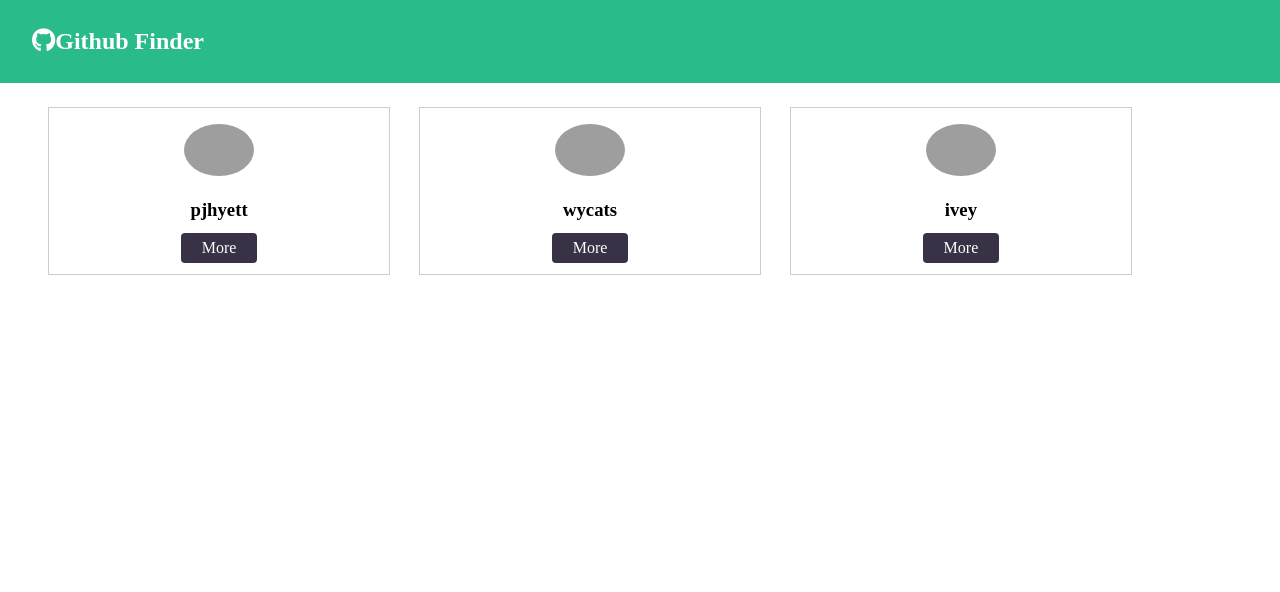
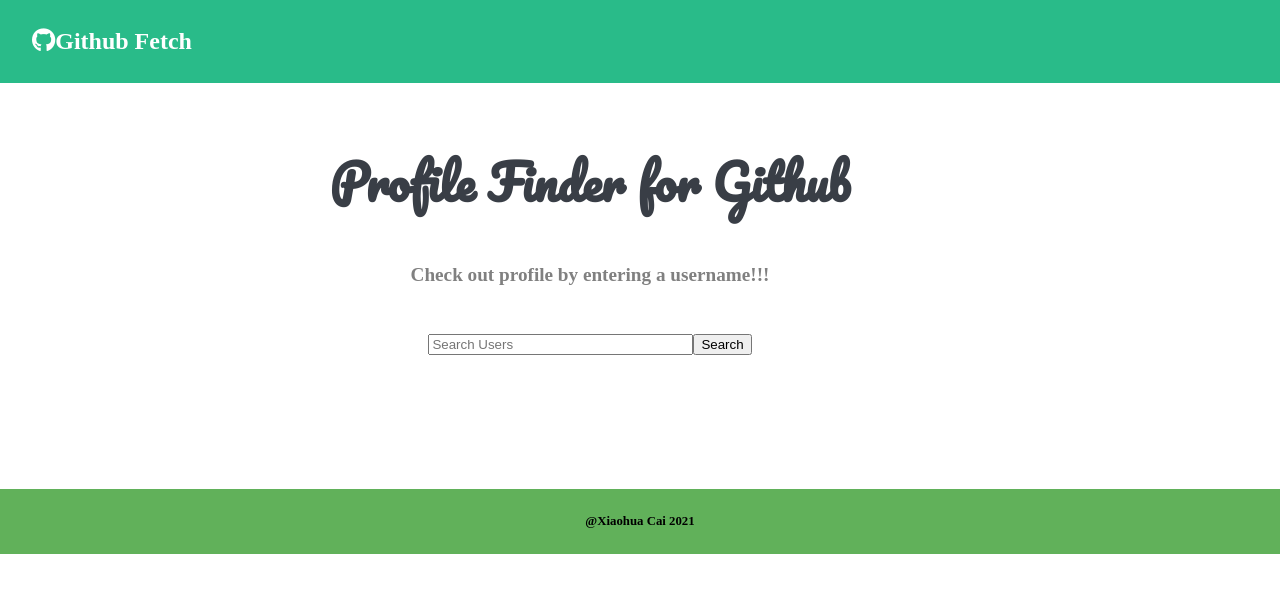
Before and after one commit to xiaohua2003/Github-Finder, a React (Create React App) app: page / in a window 1280 px wide. Shown: the top 592 px of the page. Built offline with nearby package versions, Linux system fonts and the light colour scheme; grey boxes are pictures that could not be loaded.

Commit message:
add search funtion and footer

```diff
--- a/package.json
+++ b/package.json
@@ -6,6 +6,7 @@
     "@testing-library/jest-dom": "^5.11.10",
     "@testing-library/react": "^11.2.6",
     "@testing-library/user-event": "^12.8.3",
+    "axios": "^0.21.1",
     "react": "^17.0.2",
     "react-dom": "^17.0.2",
     "react-scripts": "4.0.3",
--- a/src/App.css
+++ b/src/App.css
@@ -1,3 +1,5 @@
+@import url('https://fonts.googleapis.com/css2?family=Pacifico&display=swap');
+
 body {
   margin: 0px;
 }
@@ -12,7 +14,25 @@ body {
   align-items: center;
   padding: 0.5rem 2rem;
 }
-
+/*seach form*/
+h2 {
+  font-family: 'Pacifico', cursive;
+  font-size: 3rem;
+  color: #393e46;
+  text-align: center;
+  margin-top: 3.5rem;
+}
+.form {
+  text-align: center;
+  margin-top: 3rem;
+  margin-bottom: 5rem;
+}
+h5 {
+  font-size: 1.2rem;
+  text-align: center;
+  color: grey;
+}
+/*container*/
 .personal_image {
   border-radius: 50%;
   width: 70px;
@@ -42,3 +62,14 @@ body {
   padding: 0 2.5rem;
   max-width: 1100px;
 }
+/*footer*/
+.footer {
+  background-color: #61b15a;
+  margin-bottom: 0px;
+  padding: 0.5rem;
+  margin-top: 3.4rem;
+}
+h4 {
+  text-align: center;
+  font-size: 0.8rem;
+}
--- a/src/App.js
+++ b/src/App.js
@@ -1,18 +1,34 @@
 import Navbar from  "./Components/layOut/Navbar";
+import Footer from  "./Components/layOut/Footer";
 import Users from "./Components/users/Users";
+import Search from "./Components/users/Search";
 import React, {Component} from 'react';
+import axios from 'axios';
 import './App.css';
-class App extends React.Component {
+class App extends Component {
 
+  state={
+    users:[],
+    loading:false
+  }
+
+ //search github users
+ searchUsers=async (text)=>{
+this.setState({loading:true});
+const res=await axios.get(`https://api.github.com/search/users?q=${text}&client_id=${process.env.REACT_APP_GITHUB_CLIENT_ID}&client_secret=${process.env.REACT_APP_GITHUB_CLIENT_SECRET}`);
+this.setState({users:res.data.items, loading:false});
+
+ }
   render() {
 
     return (
       <div className="App">
        <Navbar />
        <div className="container">
-       <Users/>
+        <Search searchUsers={this.searchUsers}/>
+       <Users loading={this.state.loading} users={this.state.users}/>
        </div>
-
+        <Footer/>
       </div>
     );
   }
--- /dev/null
+++ b/src/Components/layOut/Footer.js
@@ -0,0 +1,10 @@
+import React from 'react'
+
+ const Footer = () => {
+    return (
+        <div className="footer">
+            <h4>@Xiaohua Cai 2021</h4>
+        </div>
+    )
+}
+export default Footer
--- a/src/Components/layOut/Navbar.js
+++ b/src/Components/layOut/Navbar.js
@@ -13,7 +13,7 @@ const Navbar =(props)=>{
 
 }
 Navbar.defaultProps={
-    title:"Github Finder",
+    title:"Github Fetch",
     icon:"fa fa-github"
 };
 Navbar.propTypes={
--- /dev/null
+++ b/src/Components/layOut/Spinner.js
@@ -0,0 +1,10 @@
+import React,{Fragment} from 'react'
+import spinner from'./spinner.gif' ;
+ const Spinner = () => {
+    return (
+        <Fragment>
+            <img src={spinner} alt="" style={{width:'200px', margin:'auto',display:'block'}}/>
+        </Fragment>
+    )
+}
+export default Spinner;
--- /dev/null
+++ b/src/Components/users/Search.js
@@ -0,0 +1,34 @@
+import React, { Component } from 'react'
+ import propTypes from "prop-types";
+export class Search extends Component {
+    state={
+        text:''
+    };
+    static propTypes={
+       searchUsers:propTypes.func.isRequired
+    }
+    onSubmit=e=> {
+        e.preventDefault();
+        this.props.searchUsers(this.state.text);
+        this.setState({text:''});
+
+    }
+
+    onChange=e=>{
+        this.setState({[e.target.name]:e.target.value})
+    }
+    render() {
+        return (
+            <div>
+                <h2>Profile Finder for Github</h2>
+                 <h5>Check out profile by entering a username!!!</h5>
+                <form className="form" onSubmit={this.onSubmit}>
+                    <input type="text" placeholder="Search Users" name="text" size="30" value={this.state.text} onChange={this.onChange}/>
+                     <input type="submit" className='submit' value="Search"/>
+                </form>
+            </div>
+        )
+    }
+}
+
+export default Search
--- a/src/Components/users/UserItem.js
+++ b/src/Components/users/UserItem.js
@@ -1,5 +1,5 @@
 import React from 'react'
-import propTypes from "prop-types";
+
  const UserItem=({user:{login, avatar_url, html_url}})=>  {
 
 
--- a/src/Components/users/Users.js
+++ b/src/Components/users/Users.js
@@ -1,39 +1,20 @@
-import React, { Component } from 'react'
+import React from 'react'
 import UserItem from './UserItem'
+import Spinner from '../layOut/Spinner'
 
-export class Users extends Component {
-    state={
-        users:[
-            {
-                id:'3',
-                login:'pjhyett',
-                avatar_url:'https://avatars.githubusercontent.com/u/3?v=4',
-                html_url:'https://github.com/pjhyett'
-            },
-            {
-                id:'4',
-                login:'wycats',
-                avatar_url:'https://avatars.githubusercontent.com/u/4?v=4',
-                html_url:'https://github.com/wycats'
-            },
-            {
-                id:'6',
-                login:'ivey',
-                avatar_url:'https://avatars.githubusercontent.com/u/6?v=4',
-                html_url:'https://github.com/ivey'
-            }
-        ]
-    }
-    render() {
+const Users=({users, loading})=>{
+    if(loading){
+        return<Spinner/>
+    } else{
         return (
             <div style={styles}>
-                {
-                 this.state.users.map((user)=>{ return <UserItem key={user.id} user={user}/>})
+                {users.map((user)=>{ return <UserItem key={user.id} user={user}/>})
                 }
             </div>
         )
+    }
             }
-}
+
 const styles={
     display:'grid',
     gridTemplateColumns:'repeat(auto-fit,minmax(200px, 1fr))',
```
Also changed, not shown: src/Components/layOut/spinner.gif (added), 1 other file (tests, documents, lock files or other folders).
